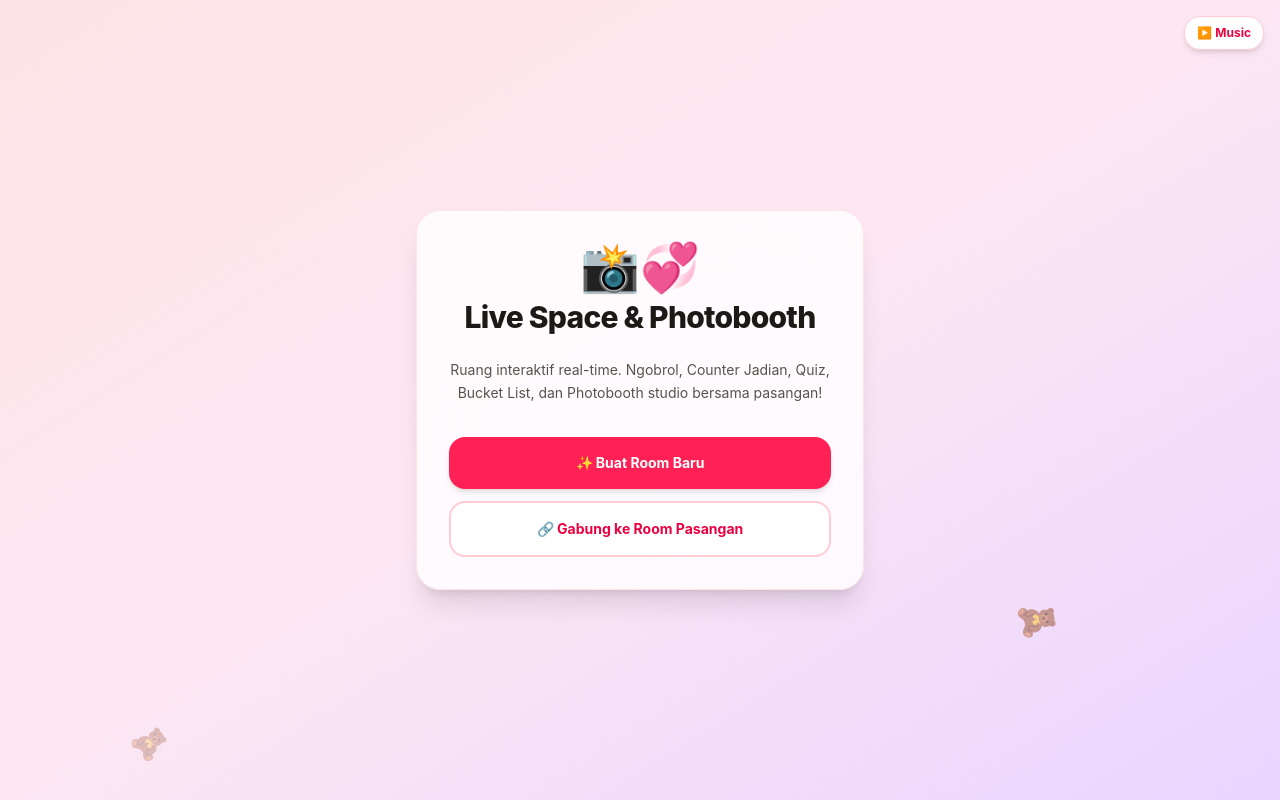
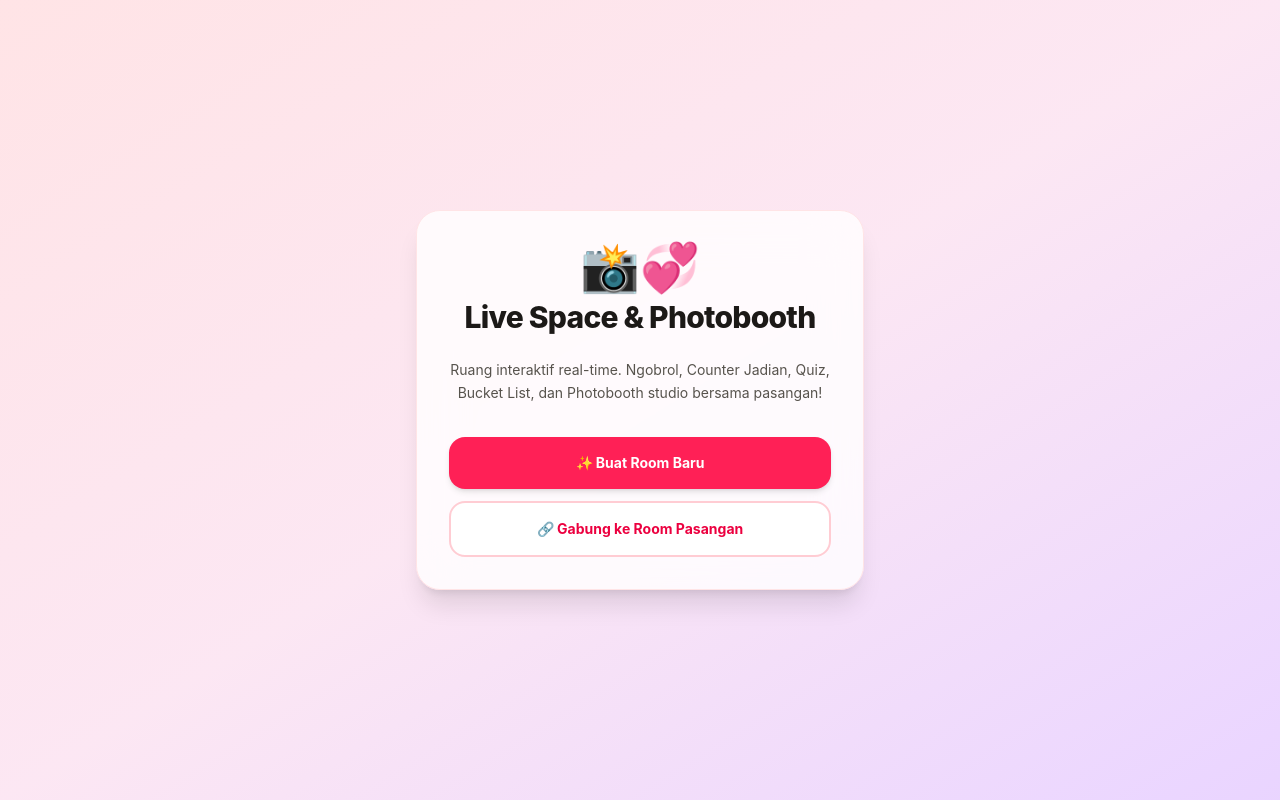
Before and after one commit to MrA-22/testing, a React (Vite) app: page / in a window 1280 px wide. Built offline with nearby package versions, Linux system fonts and the light colour scheme.

Commit message:
fix: perbaiki background FIX

```diff
--- a/src/App.jsx
+++ b/src/App.jsx
@@ -2,29 +2,6 @@ import React, { useState, useEffect, useRef } from 'react';
 import { Peer } from 'peerjs';
 import { motion, AnimatePresence } from 'framer-motion';
 import confetti from 'canvas-confetti';
-
-// Ornamen Melayang Romantis
-const LiveOrnaments = React.memo(() => (
-  <div className="absolute inset-0 pointer-events-none overflow-hidden z-0">
-    {[...Array(12)].map((_, i) => (
-      <motion.div
-        key={i}
-        initial={{ y: "110vh", x: `${Math.random() * 100}vw`, opacity: 0.2 + Math.random() * 0.4 }}
-        animate={{ y: "-10vh", rotate: Math.random() * 360 }}
-        transition={{
-          duration: 12 + Math.random() * 15,
-          repeat: Infinity,
-          ease: "linear",
-          delay: Math.random() * 10
-        }}
-        className="absolute text-xl sm:text-2xl"
-        style={{ fontSize: `${Math.random() * 15 + 20}px` }}
-      >
-        {['💖', '✨', '📸', '🌸', '🎀', '🧸', '💌', '⭐'][Math.floor(Math.random() * 8)]}
-      </motion.div>
-    ))}
-  </div>
-));
 
 // 8 Pilihan Tema Background Studio
 const bgThemes = {
@@ -65,8 +42,7 @@ export default function LiveLoveRoomWithPhotobooth() {
   const mediaRecorderAudioRef = useRef(null);
   const audioChunksRef = useRef([]);
 
-  // Animasi Floating Love & Gift Effect
-  const [floatingHearts, setFloatingHearts] = useState([]);
+  // Gift Popup Effect
   const [activeGiftPopup, setActiveGiftPopup] = useState(null);
 
   // Fitur Love Notes
@@ -124,10 +100,6 @@ export default function LiveLoveRoomWithPhotobooth() {
   ];
   const [quizAnswers, setQuizAnswers] = useState({});
   const [partnerQuizAnswers, setPartnerQuizAnswers] = useState({});
-
-  // --- MUSIC PLAYER ---
-  const [isPlayingMusic, setIsPlayingMusic] = useState(false);
-  const audioRef = useRef(null);
 
   // --- BUCKET LIST ---
   const [bucketList, setBucketList] = useState([
@@ -147,14 +119,13 @@ export default function LiveLoveRoomWithPhotobooth() {
 
   const messagesEndRef = useRef(null);
 
-  // Load Dual MediaPipe Selfie Segmentation via CDN Script (untuk Kamu & Pasangan)
+  // Load Dual MediaPipe Selfie Segmentation via CDN Script
   useEffect(() => {
     const script = document.createElement('script');
     script.src = "https://cdn.jsdelivr.net/npm/@mediapipe/selfie_segmentation/selfie_segmentation.js";
     script.async = true;
     script.onload = async () => {
       if (window.SelfieSegmentation) {
-        // 1. Segmentation untuk Kamu (Local)
         const segLocal = new window.SelfieSegmentation({
           locateFile: (file) => `https://cdn.jsdelivr.net/npm/@mediapipe/selfie_segmentation/${file}`
         });
@@ -165,7 +136,6 @@ export default function LiveLoveRoomWithPhotobooth() {
         await segLocal.initialize();
         localSegmentationRef.current = segLocal;
 
-        // 2. Segmentation untuk Pasangan (Remote)
         const segRemote = new window.SelfieSegmentation({
           locateFile: (file) => `https://cdn.jsdelivr.net/npm/@mediapipe/selfie_segmentation/${file}`
         });
@@ -196,7 +166,6 @@ export default function LiveLoveRoomWithPhotobooth() {
     };
   }, [cameraBgTheme]);
 
-  // Pastikan kamera langsung aktif saat masuk preview studio
   useEffect(() => {
     if (boothStep === 'preview' || boothStep === 'capturing') {
       initializeCameraAndCall();
@@ -227,7 +196,6 @@ export default function LiveLoveRoomWithPhotobooth() {
         const localSeg = localSegmentationRef.current;
         const remoteSeg = remoteSegmentationRef.current;
 
-        // Kirim frame video lokal ke AI segmentasi
         if (localVid && localSeg && localVid.readyState >= 2) {
           try {
             await localSeg.send({ image: localVid });
@@ -236,7 +204,6 @@ export default function LiveLoveRoomWithPhotobooth() {
           }
         }
 
-        // Kirim frame video pasangan ke AI segmentasi
         const activeRemoteStream = remoteStream || remoteStreamRef.current;
         if (remoteVid && remoteSeg && activeRemoteStream && remoteVid.readyState >= 2) {
           try {
@@ -249,7 +216,6 @@ export default function LiveLoveRoomWithPhotobooth() {
           }
         }
 
-        // Render hasil komposisi ke canvas utama
         drawCompositeFrame();
 
         animationFrameRef.current = requestAnimationFrame(renderLoop);
@@ -267,7 +233,6 @@ export default function LiveLoveRoomWithPhotobooth() {
     };
   }, [boothStep, isSegmentationLoaded, cameraBgTheme, remoteStream, partnerName, myName]);
 
-  // Fungsi Helper Presisi untuk Menghitung Crop Rasio Video & Masker AI
   const getVideoCropParams = (video, destW, destH) => {
     if (!video) return { sX: 0, sY: 0, sW: 640, sH: 480 };
     const vW = video.videoWidth || 640;
@@ -292,7 +257,6 @@ export default function LiveLoveRoomWithPhotobooth() {
     return { sX, sY, sW, sH };
   };
 
-  // Render Frame Gabungan Studio (Kamu & Pasangan dengan Background Removal Keduanya)
   const drawCompositeFrame = () => {
     const canvas = previewCanvasRef.current;
     if (!canvas) return;
@@ -306,7 +270,6 @@ export default function LiveLoveRoomWithPhotobooth() {
     const h = canvas.height;
     const halfW = w / 2;
 
-    // 1. Gambar Background Virtual Studio di Seluruh Kanvas
     if (bgImageLoadedRef.current) {
       ctx.drawImage(bgImageLoadedRef.current, 0, 0, w, h);
     } else {
@@ -314,7 +277,6 @@ export default function LiveLoveRoomWithPhotobooth() {
       ctx.fillRect(0, 0, w, h);
     }
 
-    // 2. SISI KIRI: KAMU (Local Video + AI Masking)
     const localVid = localVideoRef.current;
     const localRes = localResultsRef.current;
     if (localVid && localVid.readyState >= 2) {
@@ -350,7 +312,6 @@ export default function LiveLoveRoomWithPhotobooth() {
       ctx.drawImage(tempCanvas, 0, 0);
     }
 
-    // 3. SISI KANAN: PASANGAN (Remote Video Stream + AI Masking)
     const remoteVid = remoteVideoRef.current;
     const remoteRes = remoteResultsRef.current;
     const activeRemoteStream = remoteStream || remoteStreamRef.current;
@@ -394,7 +355,6 @@ export default function LiveLoveRoomWithPhotobooth() {
       ctx.fillText(`(Klik Hubungkan Ulang di atas)`, halfW + (halfW / 2), h / 2 + 12);
     }
 
-    // Label Nama Estetik di Dalam Frame
     ctx.fillStyle = 'rgba(0, 0, 0, 0.5)';
     ctx.beginPath();
     ctx.roundRect(20, h - 45, 130, 32, 10);
@@ -473,7 +433,6 @@ export default function LiveLoveRoomWithPhotobooth() {
       }
       setCameraActive(true);
 
-      // Panggil pasangan secara otomatis via PeerJS
       if (peerInstanceRef.current && conn && conn.peer) {
         const call = peerInstanceRef.current.call(conn.peer, stream);
         currentCallRef.current = call;
@@ -664,8 +623,6 @@ export default function LiveLoveRoomWithPhotobooth() {
         showGiftPopup(data.giftName, data.giftEmoji, data.sender);
       } else if (data.type === 'mood') {
         setPartnerMood(data.mood);
-      } else if (data.type === 'love-tap') {
-        triggerLoveEffect();
       } else if (data.type === 'love-note') {
         setNotes((prev) => [data.note, ...prev]);
       } else if (data.type === 'quiz-sync') {
@@ -800,22 +757,6 @@ export default function LiveLoveRoomWithPhotobooth() {
     if (conn) conn.send({ type: 'mood', mood: newMood });
   };
 
-  const triggerLoveEffect = () => {
-    confetti({ particleCount: 80, spread: 100, origin: { y: 0.6 } });
-    const newHearts = Array.from({ length: 18 }).map(() => ({
-      id: Math.random(),
-      x: Math.random() * 85 + 5,
-      emoji: ['❤️', '💖', '💗', '💓', '💕', '💘', '✨'][Math.floor(Math.random() * 7)]
-    }));
-    setFloatingHearts((prev) => [...prev, ...newHearts]);
-    setTimeout(() => setFloatingHearts((prev) => prev.filter(h => !newHearts.includes(h))), 2500);
-  };
-
-  const handleSendLoveTap = () => {
-    if (!conn) return;
-    conn.send({ type: 'love-tap' });
-  };
-
   const handleLayoutChange = (layoutId) => {
     setSelectedLayout(layoutId);
     if (conn) conn.send({ type: 'pb-config-sync', layout: layoutId, theme: selectedTheme });
@@ -1105,26 +1046,10 @@ export default function LiveLoveRoomWithPhotobooth() {
 
   return (
     <div className="min-h-screen bg-gradient-to-br from-rose-100 via-pink-100 to-purple-200 flex items-center justify-center p-4 overflow-hidden relative font-sans text-stone-800">
-      <LiveOrnaments />
 
       {/* ELEMEN VIDEO STREAM UTAMA (TERSEMBUNYI PERMANEN AGAR TIDAK UNMOUNT) */}
       <video ref={localVideoRef} autoPlay playsInline muted className="hidden" />
       <video ref={remoteVideoRef} autoPlay playsInline className="hidden" />
-
-      {/* FLOATING HEARTS OVERLAY */}
-      <div className="absolute inset-0 pointer-events-none z-50 overflow-hidden">
-        {floatingHearts.map((h) => (
-          <motion.div
-            key={h.id}
-            initial={{ y: "85vh", x: `${h.x}vw`, opacity: 1, scale: 0.5 }}
-            animate={{ y: "15vh", opacity: 0, scale: 2, rotate: Math.random() * 60 - 30 }}
-            transition={{ duration: 1.6, ease: "easeOut" }}
-            className="absolute text-4xl sm:text-5xl"
-          >
-            {h.emoji}
-          </motion.div>
-        ))}
-      </div>
 
       {/* VIRTUAL GIFT POPUP OVERLAY */}
       <AnimatePresence>
@@ -1146,30 +1071,6 @@ export default function LiveLoveRoomWithPhotobooth() {
         )}
       </AnimatePresence>
 
-      {/* AUDIO BACKGROUND MUSIC PLAYER */}
-      <audio ref={audioRef} src="/audio.mp3" loop />
-      <div className="absolute top-4 right-4 z-40 flex gap-2">
-        <button
-          onClick={async () => {
-            try {
-              if (isPlayingMusic) {
-                audioRef.current.pause();
-                setIsPlayingMusic(false);
-              } else {
-                await audioRef.current.play();
-                setIsPlayingMusic(true);
-              }
-            } catch (err) {
-              console.log(err);
-              setIsPlayingMusic(false);
-            }
-          }}
-          className="bg-white/95 backdrop-blur-md px-3 py-2 rounded-2xl shadow-md border border-rose-200 flex items-center gap-2 text-xs font-bold text-rose-600 hover:scale-105 transition cursor-pointer"
-        >
-          <span>{isPlayingMusic ? '🎶 Pause' : '▶️ Music'}</span>
-        </button>
-      </div>
-
       <AnimatePresence mode="wait">
 
         {/* MENU UTAMA */}
@@ -1293,7 +1194,7 @@ export default function LiveLoveRoomWithPhotobooth() {
                     <option value="😴 Mengantuk">😴 Mengantuk</option>
                     <option value="😡 Lagi Ngambek">😡 Lagi Ngambek</option>
                   </select>
-                  <button onClick={handleSendLoveTap} className="py-2 bg-rose-500 hover:bg-rose-600 text-white font-bold rounded-xl text-xs shadow-sm cursor-pointer hover:scale-105 transition">💖 Kirim Hati / Peluk</button>
+                  <button onClick={() => conn && conn.send({ type: 'love-tap' })} className="py-2 bg-rose-500 hover:bg-rose-600 text-white font-bold rounded-xl text-xs shadow-sm cursor-pointer hover:scale-105 transition">💖 Kirim Hati / Peluk</button>
                 </div>
 
                 <div className="flex items-center gap-1.5 overflow-x-auto pb-1 shrink-0 text-xs">
```
